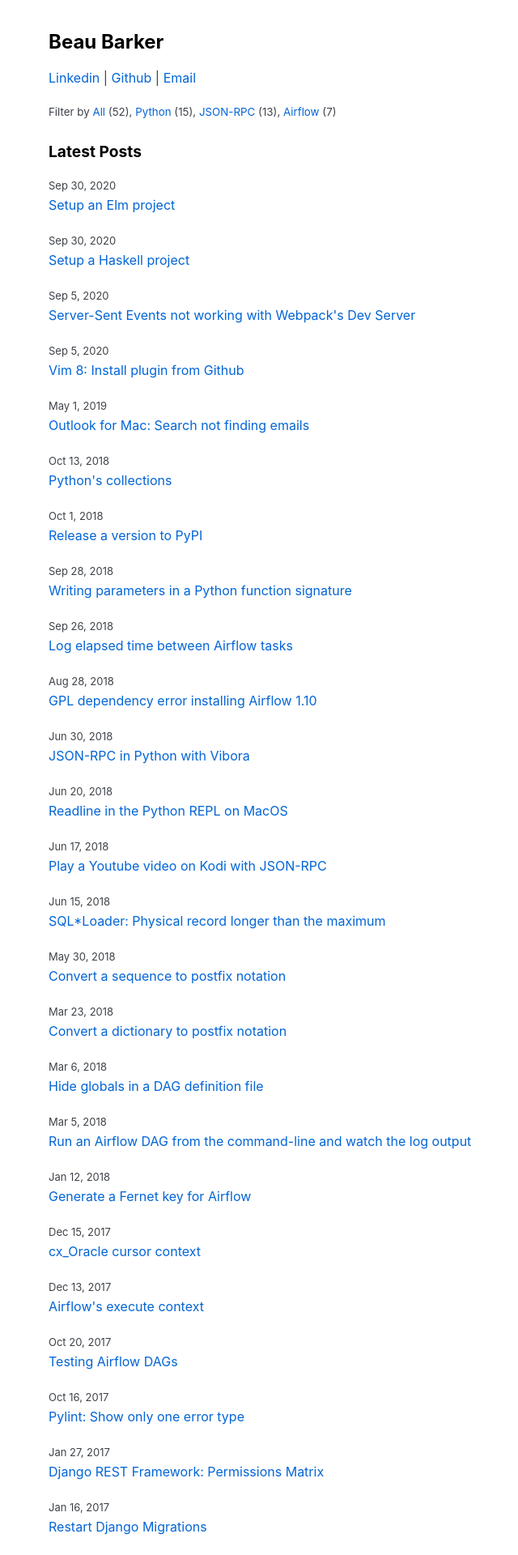
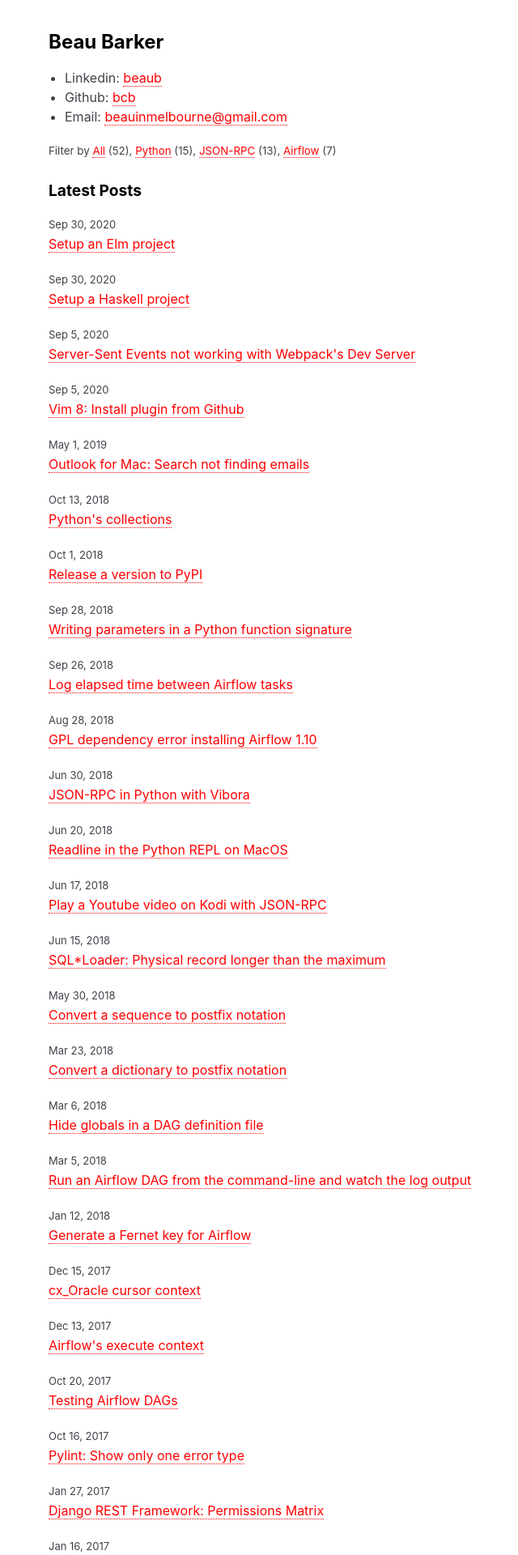
Before and after one commit to explodinglabs/explodinglabs.github.io, a Jekyll site: the page built from index.html, in a window 1280 px wide. Shown: the top 1920 px of the page at 81% size, without its empty margins (200-840 px from the left). Built offline with Jekyll 4.4.1, drawn with Linux system fonts in a browser that asks for light colours; some web fonts are replaced.

Commit message:
Design adjustments

```diff
--- a/_layouts/page.html
+++ b/_layouts/page.html
@@ -5,11 +5,11 @@ layout: all
 
     <a href="/"><h1 class="post-title">Beau Barker</h1></a>
 
-    <p>
-        <a href="https://linkedin.com/in/beaub">Linkedin</a> |
-        <a href="https://github.com/bcb">Github</a> |
-        <a href="mailto:beauinmelbourne@gmail.com">Email</a>
-    </p>
+    <ul>
+        <li>Linkedin: <a href="https://linkedin.com/in/beaub">beaub</a></li>
+        <li>Github: <a href="https://github.com/bcb">bcb</a></li>
+        <li>Email: <a href="mailto:beauinmelbourne@gmail.com">beauinmelbourne@gmail.com</a></li>
+    </ul>
 
     <p style="font-size: smaller">
         Filter by
--- a/css/main.scss
+++ b/css/main.scss
@@ -104,8 +104,10 @@ h2 {
 }
 
 a {
-    color: #0365d6;
+    /* color: #0365d6; Github blue */
+    color: red;
     text-decoration: none;
+    border-bottom: 1px dotted red;
     &:hover {
         color: orange;
     }
```
